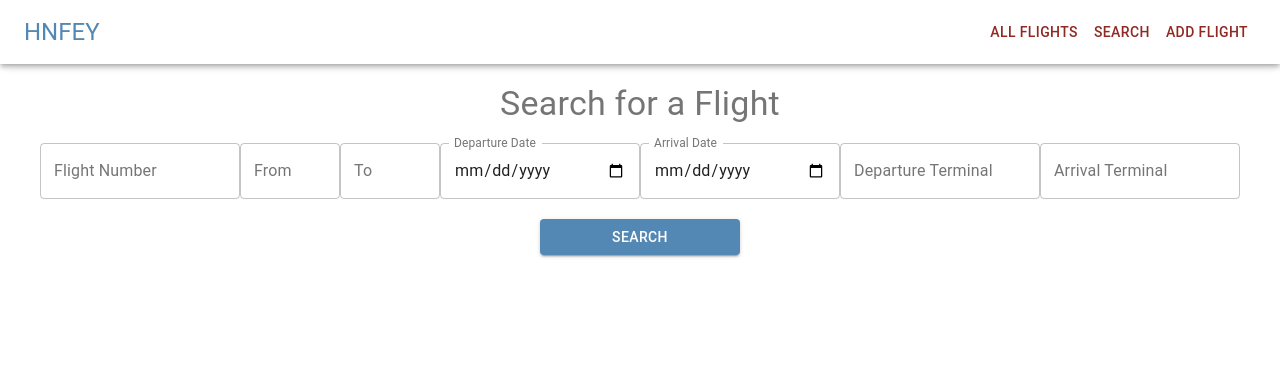
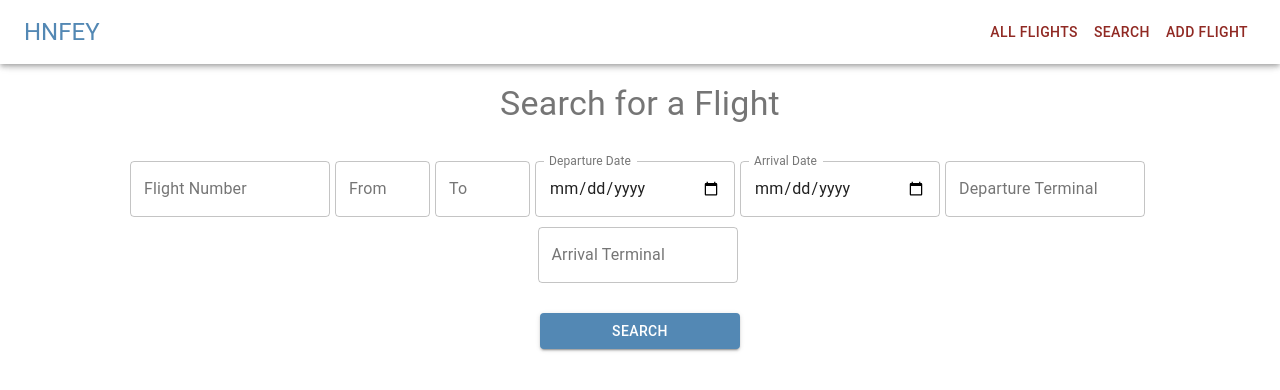
Before and after one commit to advanced-computer-lab/HNFEY, a React (Create React App) app in the folder client/: page /search in a window 1280 px wide. Shown: the top 390 px of the page. Built offline with nearby package versions, Linux system fonts and the light colour scheme.

Commit message:
add margins to search form

```diff
--- a/client/src/components/SearchForm/SearchForm.js
+++ b/client/src/components/SearchForm/SearchForm.js
@@ -31,8 +31,9 @@ const FlightForm = () => {
         Search for a Flight
       </Typography>
       <br />
+      <br />
       <TextField
-        style={{ width: 200 }}
+        style={{ width: 200, margin: "0px 5px 10px 0px" }}
         name="flightNumber"
         onChange={handleChange}
         variant="outlined"
@@ -41,7 +42,7 @@ const FlightForm = () => {
       />
 
       <TextField
-        style={{ width: 100 }}
+        style={{ width: 95, margin: "0px 5px 10px 0px" }}
         name="from"
         onChange={handleChange}
         variant="outlined"
@@ -50,7 +51,7 @@ const FlightForm = () => {
       />
 
       <TextField
-        style={{ width: 100 }}
+        style={{ width: 95, margin: "0px 5px 10px 0px" }}
         name="to"
         onChange={handleChange}
         variant="outlined"
@@ -59,7 +60,7 @@ const FlightForm = () => {
       />
 
       <TextField
-        style={{ width: 200 }}
+        style={{ width: 200, margin: "0px 5px 10px 0px" }}
         name="departureDay"
         onChange={handleChange}
         variant="outlined"
@@ -69,7 +70,7 @@ const FlightForm = () => {
       />
 
       <TextField
-        style={{ width: 200 }}
+        style={{ width: 200, margin: "0px 5px 10px 0px" }}
         name="arrivalDay"
         onChange={handleChange}
         variant="outlined"
@@ -79,7 +80,7 @@ const FlightForm = () => {
       />
 
       <TextField
-        style={{ width: 200 }}
+        style={{ width: 200, margin: "0px 5px 10px 0px" }}
         onChange={handleChange}
         name="departureTerminal"
         variant="outlined"
@@ -87,7 +88,7 @@ const FlightForm = () => {
         type="text"
       />
       <TextField
-        style={{ width: 200 }}
+        style={{ width: 200, margin: "0px 5px 10px 0px" }}
         onChange={handleChange}
         name="arrivalTerminal"
         variant="outlined"
```
